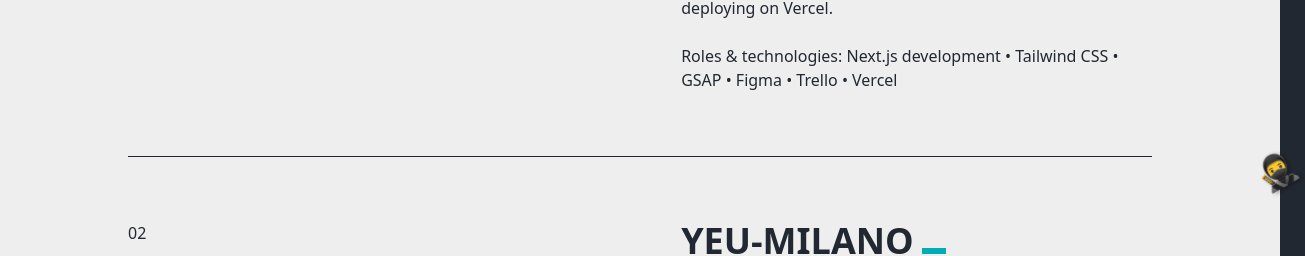
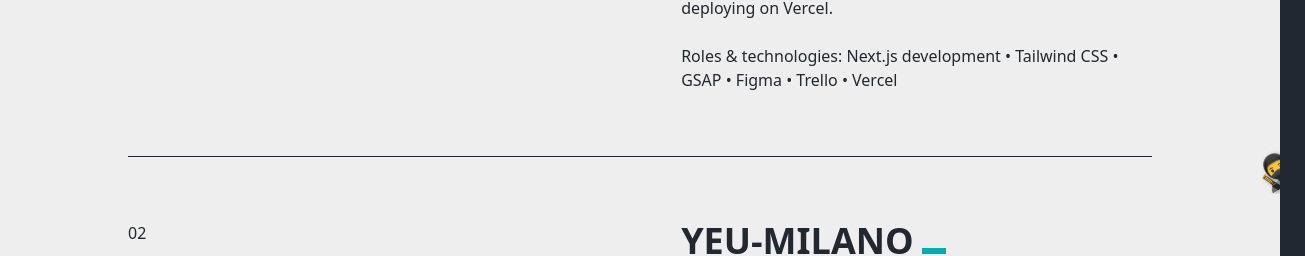
Before and after one commit to antoinefavereau/portfolio, a Next.js app: page /en in a window 1280 px wide. Shown: the part 3930-4186 px from the top of the page, 1305 px wide, since content can reach past the window. Built offline with nearby package versions, Linux system fonts and the light colour scheme.

Commit message:
fix ninja overflow

```diff
--- a/components/HiddenNinja.tsx
+++ b/components/HiddenNinja.tsx
@@ -30,17 +30,22 @@ export default function HiddenNinja() {
 
   return (
     <div
-      className="absolute -right-4 cursor-pointer hover:-translate-x-2 transition-transform duration-300 z-50 select-none"
-      onClick={handleNinjaClick}
-      title="🥷"
+      className="absolute right-0 z-50 select-none overflow-hidden"
       style={{
         top: `${ninjaTop}%`,
-        transform: "rotate(-30deg)",
-        fontSize: "32px",
-        textShadow: "2px 2px 4px rgba(0,0,0,0.3)",
       }}
     >
-      🥷
+      <div
+        className="cursor-pointer hover:-translate-x-2 transition-transform duration-300"
+        onClick={handleNinjaClick}
+        style={{
+          transform: "translateX(1rem) rotate(-30deg)",
+          fontSize: "32px",
+          textShadow: "2px 2px 4px rgba(0,0,0,0.3)",
+        }}
+      >
+        🥷
+      </div>
     </div>
   );
 }
```
